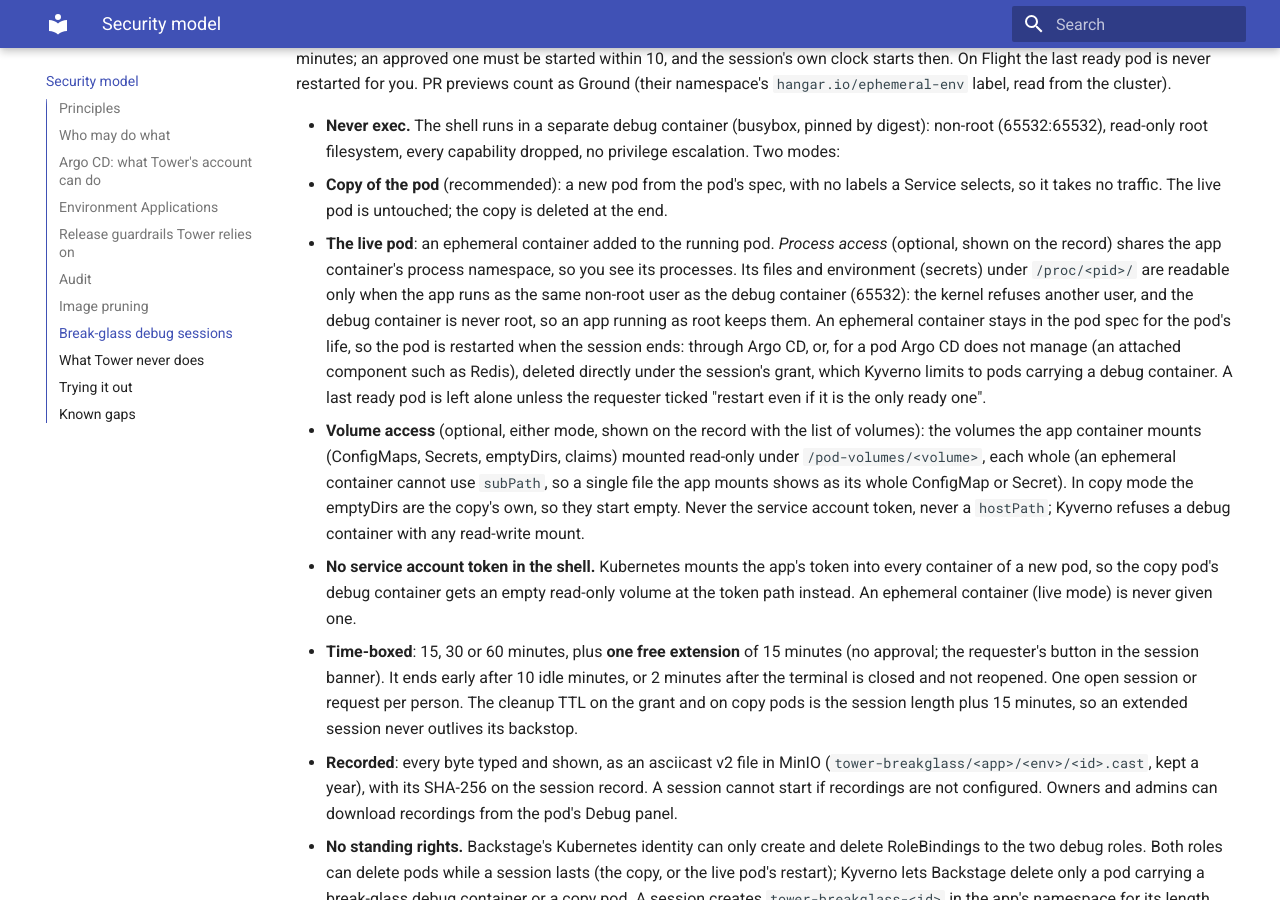
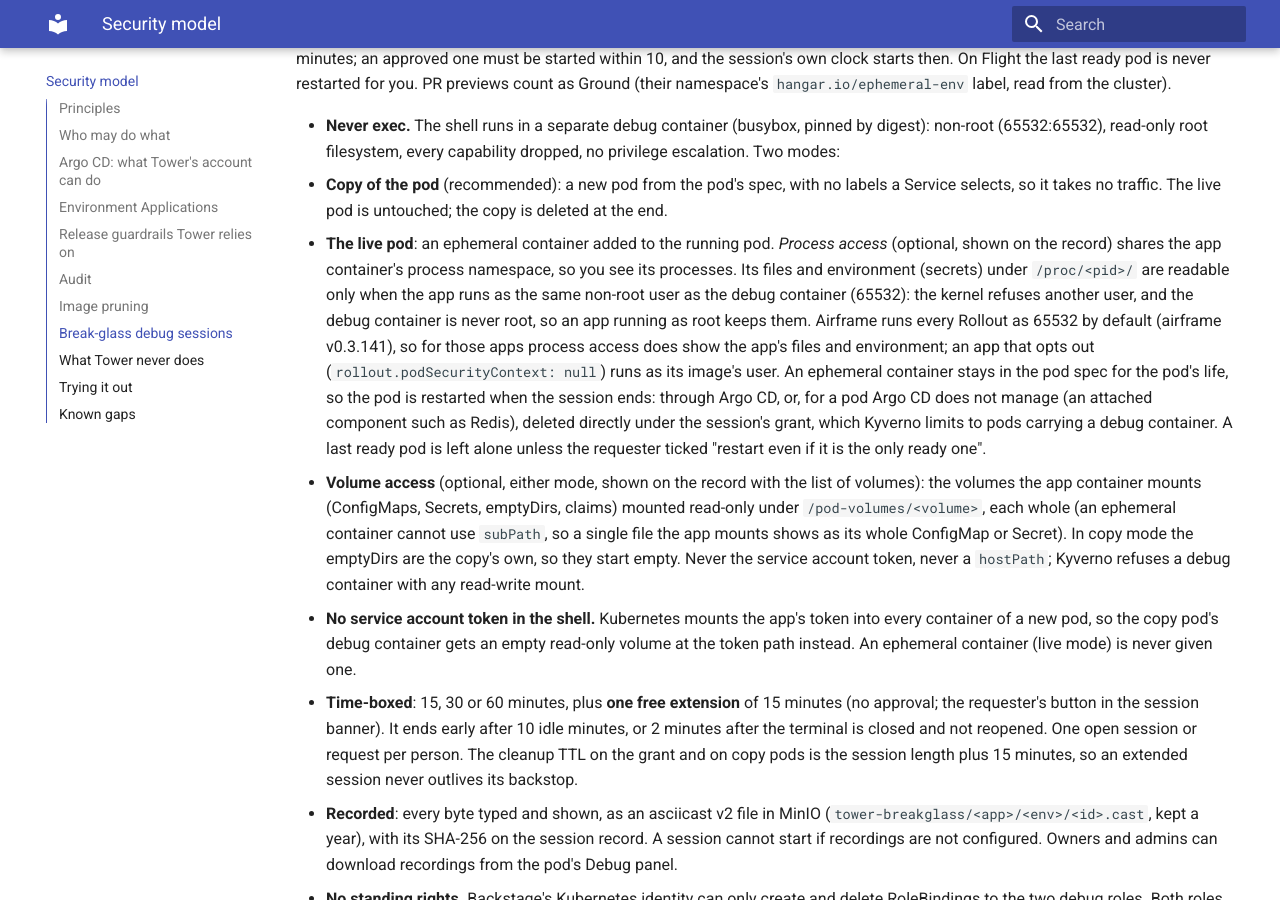
Before and after one commit to jfillman/tower, an MkDocs documentation site: the page built from docs/security.md, in a window 1280 px wide and 900 px high, scrolled down 4378 px. Built offline with MkDocs 1.6.1 and Material for MkDocs 9.7.7, drawn with Linux system fonts in a browser that asks for light colours.

Commit message:
docs(security): break-glass process access vs airframe's non-root default
Co-Authored-By: Claude Opus 5.5 <noreply@anthropic.com>

```diff
--- a/docs/security.md
+++ b/docs/security.md
@@ -151,7 +151,9 @@ starts then. On Flight the last ready pod is never restarted for you. PR preview
   - **The live pod**: an ephemeral container added to the running pod. *Process access* (optional, shown on the record)
     shares the app container's process namespace, so you see its processes. Its files and environment (secrets) under
     `/proc/<pid>/` are readable only when the app runs as the same non-root user as the debug container (65532): the
-    kernel refuses another user, and the debug container is never root, so an app running as root keeps them. An
+    kernel refuses another user, and the debug container is never root, so an app running as root keeps them. Airframe
+    runs every Rollout as 65532 by default (airframe v0.3.141), so for those apps process access does show the app's
+    files and environment; an app that opts out (`rollout.podSecurityContext: null`) runs as its image's user. An
     ephemeral container stays in the pod spec for the pod's life, so the pod is restarted when the session ends: through
     Argo CD, or, for a pod Argo CD does not manage (an attached component such as Redis), deleted directly under the
     session's grant, which Kyverno limits to pods carrying a debug container. A last ready pod is left alone unless the
```
